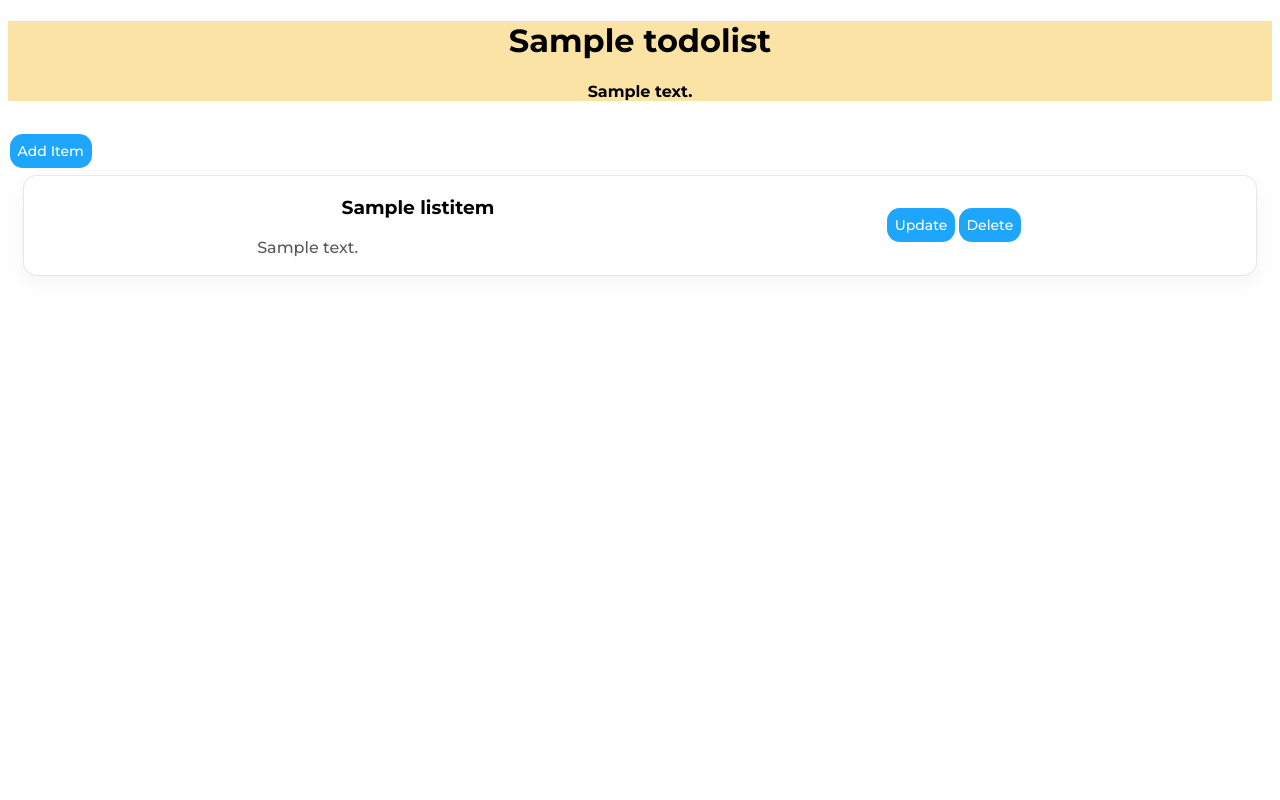
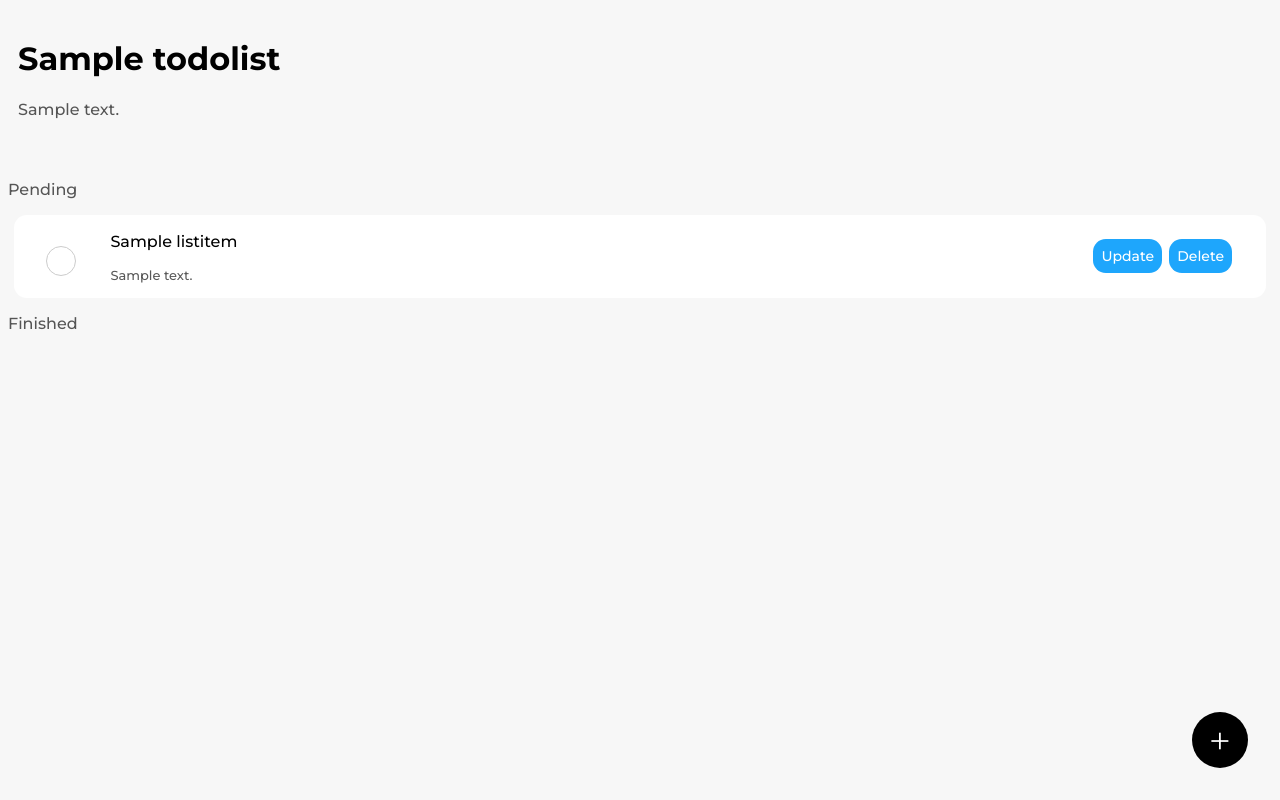
Before and after one commit to avibn/todovib, a Django app: page /list/1/ in a window 1280 px wide. Run offline with Django 3.2, Linux system fonts and the light colour scheme; a user stored in the database is signed in; tables that the repository leaves empty hold one stand-in row (values such as "Sample post").

Commit message:
styled list page

```diff
--- a/src/static/base.css
+++ b/src/static/base.css
@@ -1,6 +1,7 @@
 body {
     font-family: 'Montserrat';
     font-weight: 400;
+    background-color: rgb(247, 247, 247);
 }
 
 .button-main {
@@ -29,3 +30,7 @@ body {
     box-shadow: 0 0 0 3px rgb(125, 195, 238);
     outline: none;
 }
+
+.desc-light {
+    opacity: 0.65;
+}
--- a/src/static/view_list.css
+++ b/src/static/view_list.css
@@ -1,21 +1,55 @@
 .item-card {
-    box-shadow: rgba(0, 0, 0, 0.05) 0px 6px 24px 0px, rgba(0, 0, 0, 0.08) 0px 0px 0px 1px;
-    margin: 1rem;
+    background-color: white;
+    margin: 0.4rem;
     border-radius: 0.8rem;
     display: flex;
+    align-items: center;
+    padding: 0.1rem 2rem;
+}
+
+.item-card-main {
+    flex-grow: 1;
+    display: flex;
+    flex-direction: row;
+    justify-content: space-between;
+    align-items: center;
     flex-wrap: wrap;
+}
+
+.button-add-item {
+    position: fixed;
+    right: 2rem;
+    bottom: 2rem;
+    width: 3.5rem;
+    height: 3.5rem;
+    text-align: center;
+    border-radius: 50%;
+    background-color: black;
+    text-decoration: none;
+    color: white;
+    font-weight: 300;
+    display: flex;
+    justify-content: center;
     align-items: center;
-    justify-content: space-around;
-    padding: 0.1rem 5rem;
+    font-size: 2.5rem;
+}
+
+.button-add-item:hover {
+    background-color: rgb(27, 27, 27);
+}
+
+.button-add-item:active {
+    background-color: rgb(47, 47, 47);
+}
+
+.button-add-item:focus {
+    box-shadow: 0 0 0 3px rgb(47, 47, 47);
+    outline: none;
 }
 
 .item-card-buttons {
     display: flex;
-}
-
-.item-card h3 {
-    justify-self: center;
-    align-self: center;
+    column-gap: 0.25rem;
 }
 
 .item-card-text {
@@ -23,8 +57,12 @@
     max-width: 30rem;
 }
 
-.item-card-text p {
-    opacity: 0.65;
+.item-card-text .desc-light {
+    font-size: small;
+}
+
+.list-info {
+    padding: 10px;
 }
 
 @media only screen and (max-width: 578px) {
@@ -32,3 +70,50 @@
         padding: 1rem 1rem;
     }
 }
+
+
+/* https://codepen.io/AllThingsSmitty/pen/WjZVjo */
+
+.round {
+    position: relative;
+    width: 4rem;
+}
+
+.round label {
+    background-color: #fff;
+    border: 1px solid #ccc;
+    border-radius: 50%;
+    cursor: pointer;
+    height: 28px;
+    width: 28px;
+    position: absolute;
+    left: 0;
+    top: 0;
+}
+
+.round label:after {
+    border: 2px solid #fff;
+    border-top: none;
+    border-right: none;
+    content: "";
+    height: 6px;
+    left: 7px;
+    opacity: 0;
+    position: absolute;
+    top: 8px;
+    transform: rotate(-45deg);
+    width: 12px;
+}
+
+.round input[type="checkbox"] {
+    visibility: hidden;
+}
+
+.round input[type="checkbox"]:checked+label {
+    background-color: #66bb6a;
+    border-color: #66bb6a;
+}
+
+.round input[type="checkbox"]:checked+label:after {
+    opacity: 1;
+}
--- a/src/templates/list/view_list.html
+++ b/src/templates/list/view_list.html
@@ -1,24 +1,33 @@
 {% extends 'base/base.html' %}
 {% load static %}
+
+{% block title %}{{ list.name }} - Todovib{% endblock title %}
 
 {% block stylesheets %}
 <link rel="stylesheet" href="{% static 'view_list.css' %}">
 {% endblock stylesheets %}
 
 {% block body %}
-        <div style="background-color: #fae3a5; text-align:center;">
+        <div class="list-info">
             <h1>{{ list.name }}</h1>
-            <h4>{{ list.description }}</h4>
+            <p class="desc-light">{{ list.description }}</p>
         </div>
         <br>
 
-        <a class="button-main" href="{% url 'List:add_item' list.id %}">Add Item</a>
-
+        <a class="button-add-item" href="{% url 'List:add_item' list.id %}">+</a>
+        <p class="desc-light">Pending</p>
         {% for item in list.items.all %}
         <div class="item-card">
+            <div class="item-card-checkbox">
+                <div class="round">
+                    <input type="checkbox" id="checkbox{{ forloop.counter }}" />
+                    <label for="checkbox{{ forloop.counter }}"></label>
+                </div>
+            </div>
+            <div class="item-card-main">
                 <div class="item-card-text">
-                <h3>{{ item.name }}</h2>
-                <p>{{ item.description }}</h4>
+                    <p>{{ item.name }}</p>
+                    <p class="desc-light">{{ item.description }}</p>
                 </div>
                 <div class="item-card-buttons">
                     <a class="button-main" href="{% url 'List:update_item' list.id item.id %}">Update</a>
@@ -28,6 +37,8 @@
                     </form>
                 </div>
             </div>
+        </div>
         {% endfor %}
+        <p class="desc-light">Finished</p>
 
 {% endblock body %}
```
Lines whose indentation alone changed are shown as unchanged.
